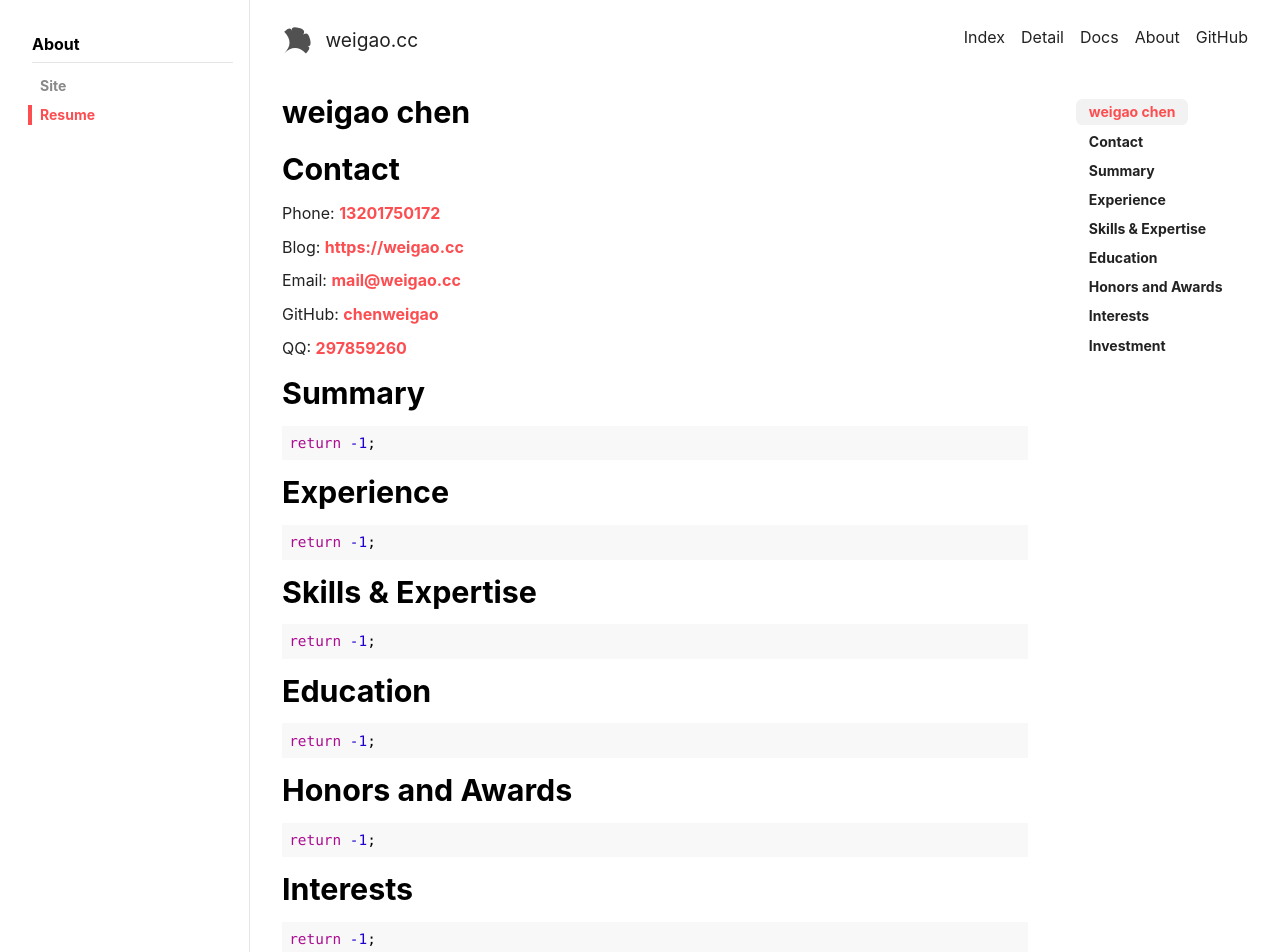
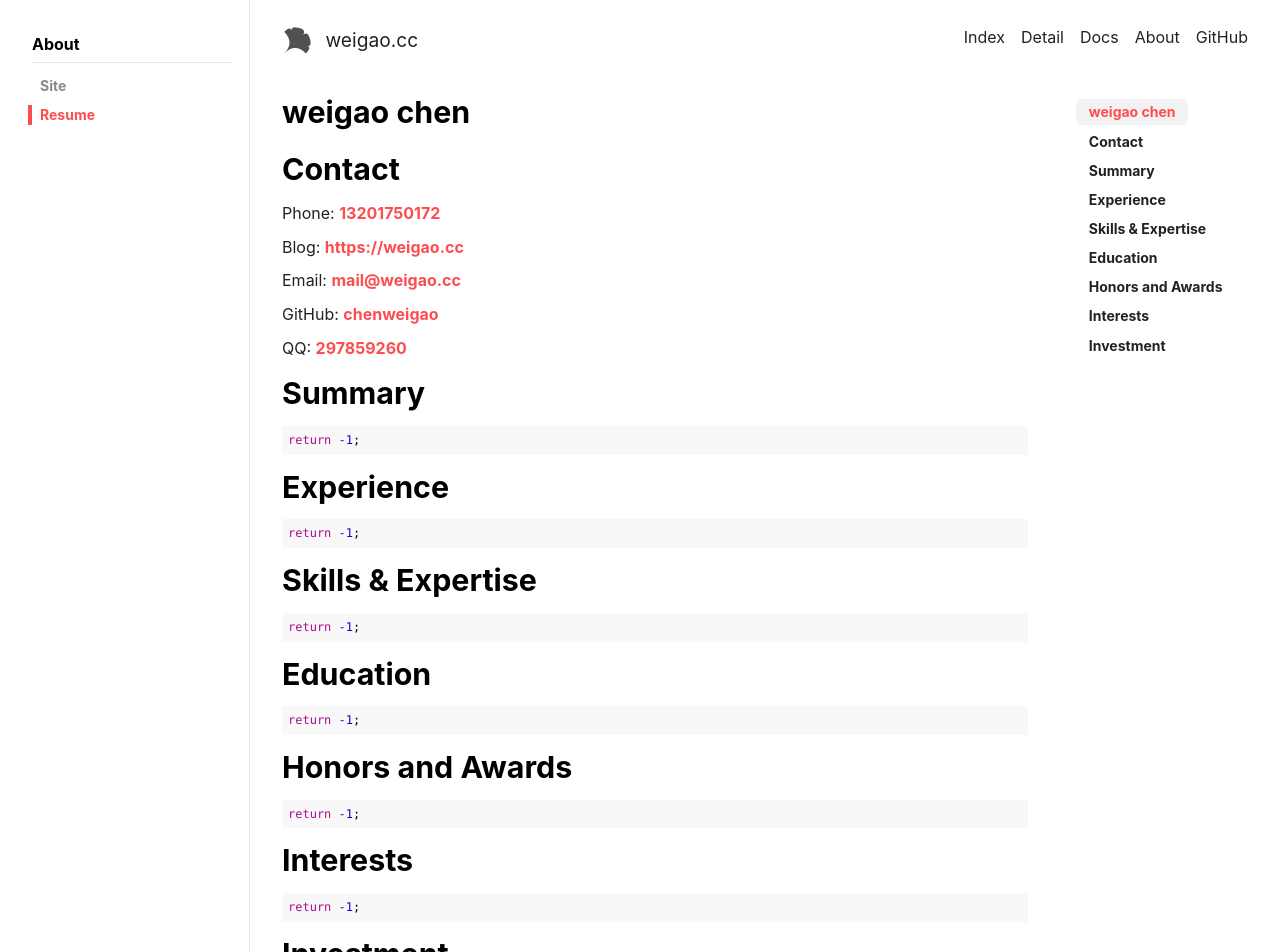
Before and after one commit to chenweigao/jekyll-blog, a Jekyll site: the page built from docs/zh/about.md, in a window 1280 px wide. Shown: the top 952 px of the page. Built offline with Jekyll 4.4.1, drawn with Linux system fonts in a browser that asks for light colours; nearby versions of some CDN libraries; our own code applies the rules of GitHub Pages for plain Markdown files.

Commit message:
test font

```diff
--- a/assets/css/xcode.css
+++ b/assets/css/xcode.css
@@ -11,7 +11,7 @@ XCode style (c) Angel Garcia <angelgarcia.mail@gmail.com>
   background: #f8f8f8 !important;
   /* background: #fff !important; */
   color: black;
-  font-size: 0.9rem !important;
+  /* font-size: 0.9rem !important; */
 }
 
 .hljs-comment,
```
